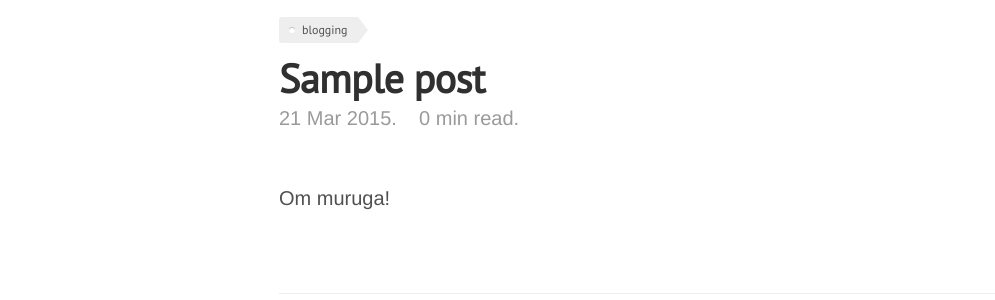
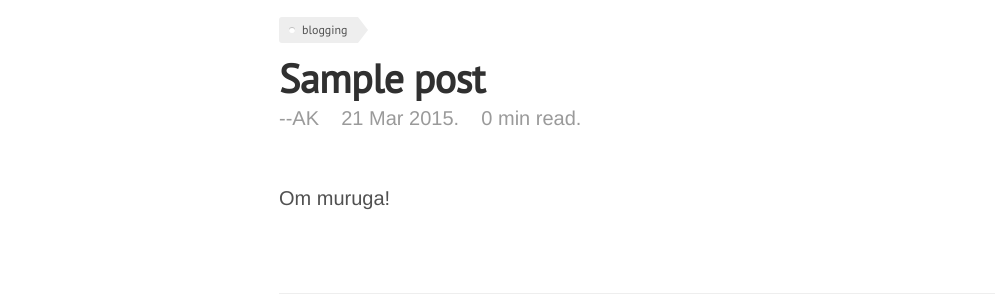
Before and after one commit to gitforwork2/gitforwork.github.io, a Jekyll site: the page built from _posts/2015-03-21-sample-post.md, in a window 1280 px wide. Shown: the part 120-420 px from the top of the page, without its empty margins (1-996 px from the left). Built offline with Jekyll 4.4.1, drawn with Linux system fonts in a browser that asks for light colours; Markdown is read by kramdown in place of the engine named in the settings.

Commit message:
Adding me as author to the posts, will be back :)

```diff
--- a/_layouts/post.html
+++ b/_layouts/post.html
@@ -13,6 +13,7 @@ layout: default
 <article class="post">
   <h1 class="post-title">{{ page.title }}</h1>
   <div>
+    <span class="post-date" style="float: left;">--{{ site.me }}  &nbsp;&nbsp;&nbsp; </span>
     <span class="post-date" style="float: left;">{{ page.date | date_to_string }}. &nbsp;&nbsp;&nbsp;{{ readtime }} min read.</span>
     <span class="post-date" style="float: right;" id="ga-pageviews"></span>
   </div>
```
